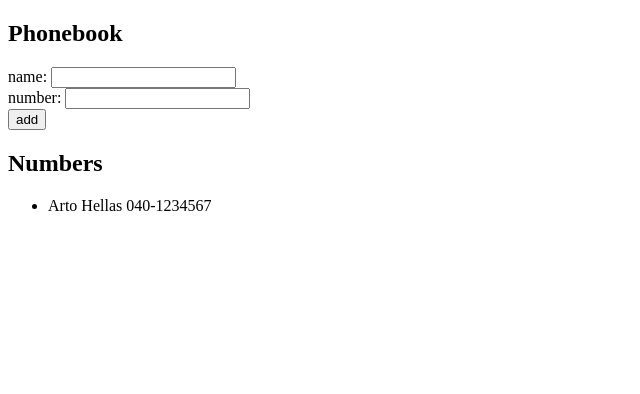
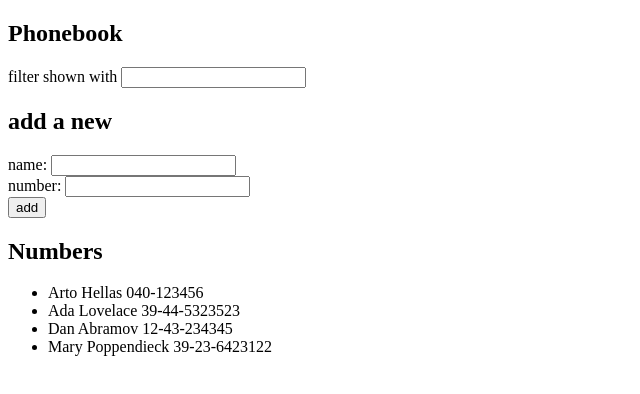
Before and after one commit to edwardsavin/fullstackopen-exercises, a React (Vite) app in the folder part2/phonebook/: page / in a window 1280 px wide. Shown: the top 394 px of the page, without its empty margins (0-640 px from the left). Built offline with nearby package versions, Linux system fonts and the light colour scheme.

Commit message:
Solve: 2.9

```diff
--- a/part2/phonebook/src/App.jsx
+++ b/part2/phonebook/src/App.jsx
@@ -3,10 +3,14 @@ import Person from "./components/Person";
 
 const App = () => {
   const [persons, setPersons] = useState([
-    { name: "Arto Hellas", phoneNumber: "040-1234567" },
+    { name: "Arto Hellas", phoneNumber: "040-123456", id: 1 },
+    { name: "Ada Lovelace", phoneNumber: "39-44-5323523", id: 2 },
+    { name: "Dan Abramov", phoneNumber: "12-43-234345", id: 3 },
+    { name: "Mary Poppendieck", phoneNumber: "39-23-6423122", id: 4 },
   ]);
   const [newName, setNewName] = useState("");
   const [newNumber, setNewNumber] = useState("");
+  const [filtered, setFiltered] = useState("");
 
   const addPerson = (event) => {
     event.preventDefault();
@@ -20,6 +24,7 @@ const App = () => {
     const personObject = {
       name: newName,
       phoneNumber: newNumber,
+      id: persons.length + 1,
     };
 
     setPersons(persons.concat(personObject));
@@ -35,9 +40,22 @@ const App = () => {
     setNewNumber(event.target.value);
   };
 
+  const handleFilterChange = (event) => {
+    setFiltered(event.target.value);
+  };
+
+  const filteredNames = persons.filter((person) => {
+    return person.name.toLowerCase().includes(filtered.toLowerCase());
+  });
+
   return (
     <div>
       <h2>Phonebook</h2>
+      <div>
+        filter shown with{" "}
+        <input value={filtered} onChange={handleFilterChange} />
+      </div>
+      <h2>add a new</h2>
       <form onSubmit={addPerson}>
         <div>
           name: <input value={newName} onChange={handleNameChange} />
@@ -51,9 +69,9 @@ const App = () => {
       </form>
       <h2>Numbers</h2>
       <ul>
-        {persons.map((person) => (
+        {filteredNames.map((person) => (
           <Person
-            key={person.name}
+            key={person.id}
             name={person.name}
             phoneNumber={person.phoneNumber}
           />
```
